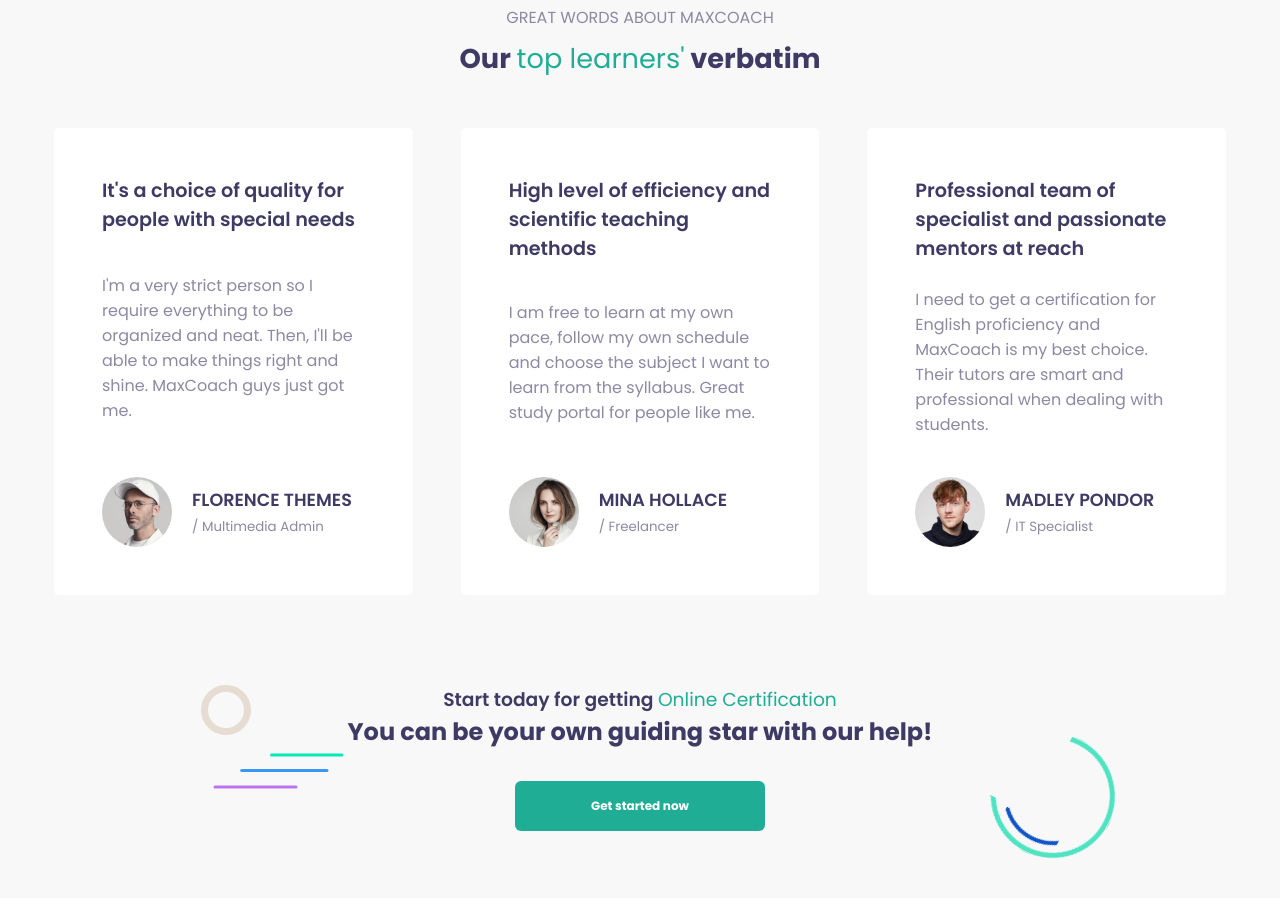
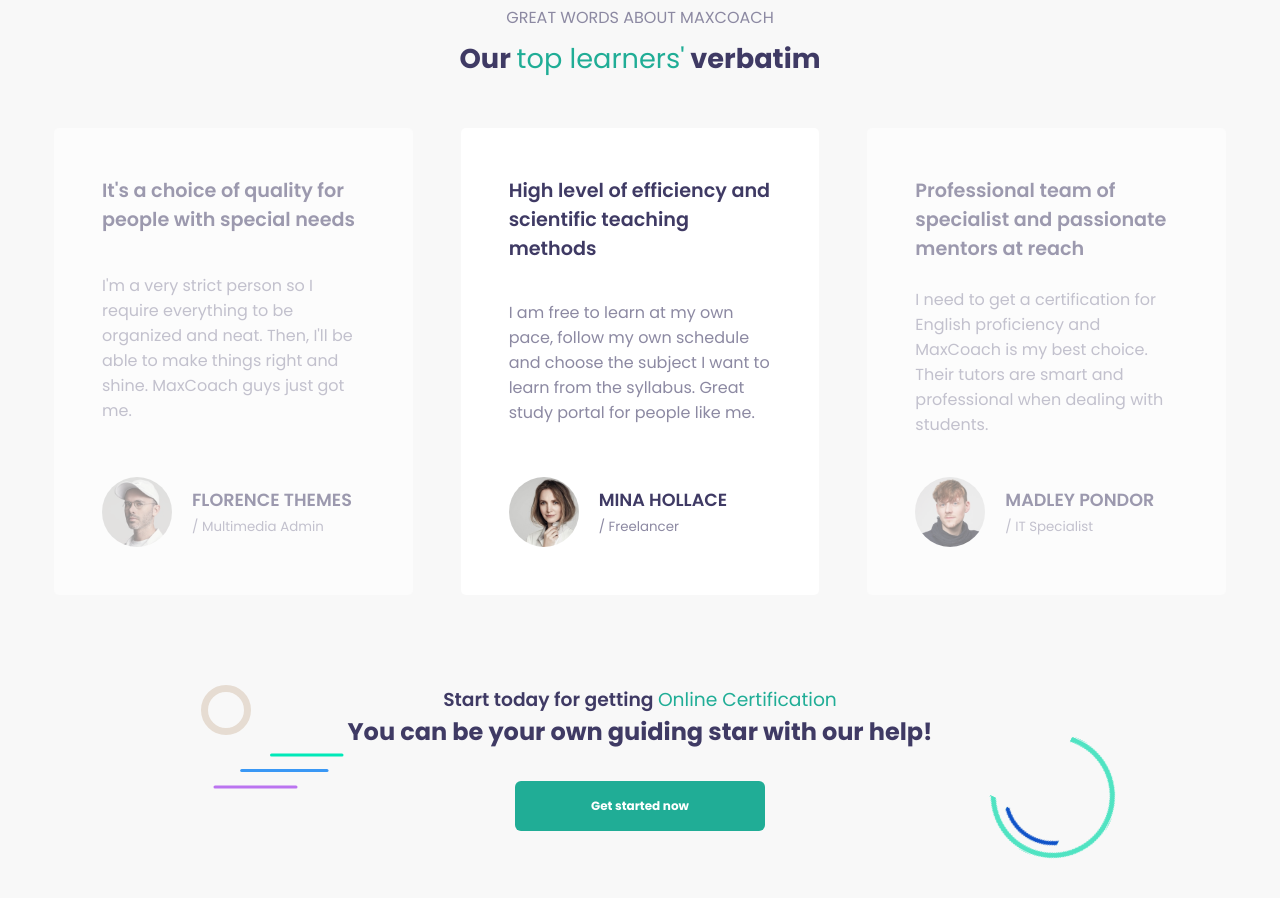
Before and after one commit to TheKaiser8/proj-html-vuejs, a Vue app: page / in a window 1280 px wide. Shown: the part 3500-4398 px from the top of the page. Built offline with nearby package versions, Linux system fonts and the light colour scheme.

Commit message:
Aggiunge evento click in ReviewCard Aggiunge filter opacity(0.5) per le review non attive Aggiunge funzione onClickReview per rendere attiva la review cliccata

```diff
--- a/src/components/main/ReviewCard.vue
+++ b/src/components/main/ReviewCard.vue
@@ -37,6 +37,13 @@ export default {
   background-color: var(--third-bg-color);
   margin: 0 1.5rem;
   border-radius: 0.3125rem;
+  filter: opacity(0.5);
+  cursor: pointer;
+
+  &.active {
+    filter: opacity(1);
+  }
+
   .review-card__title {
     color: var(--second-text-color);
     margin-bottom: 1.5rem;
--- a/src/components/main/ReviewsSection.vue
+++ b/src/components/main/ReviewsSection.vue
@@ -8,6 +8,7 @@ export default {
   },
   data() {
     return {
+      currentActiveIndex: 1,
       reviews: [
         {
           title: "It's a choice of quality for people with special needs",
@@ -40,6 +41,11 @@ export default {
       ],
     };
   },
+  methods: {
+    onClickReview(i) {
+      this.currentActiveIndex = i;
+    },
+  },
 };
 </script>
 
@@ -52,8 +58,12 @@ export default {
       </h2>
     </div>
     <div class="row">
-      <div class="col" v-for="review in reviews">
-        <ReviewCard :infoReview="review" />
+      <div class="col" v-for="(review, index) in reviews">
+        <ReviewCard
+          :infoReview="review"
+          :class="{ active: index === currentActiveIndex }"
+          @click="onClickReview(index)"
+        />
       </div>
     </div>
     <div class="reviews-section-footer">
```
